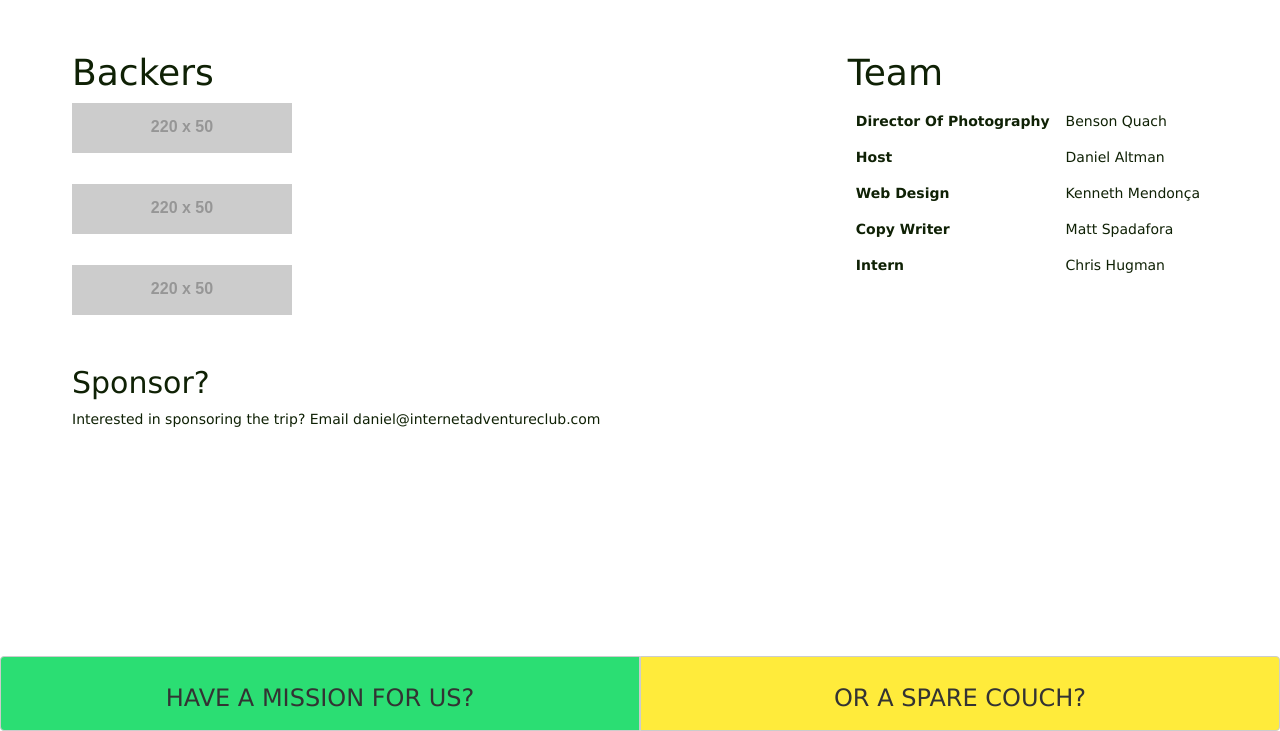
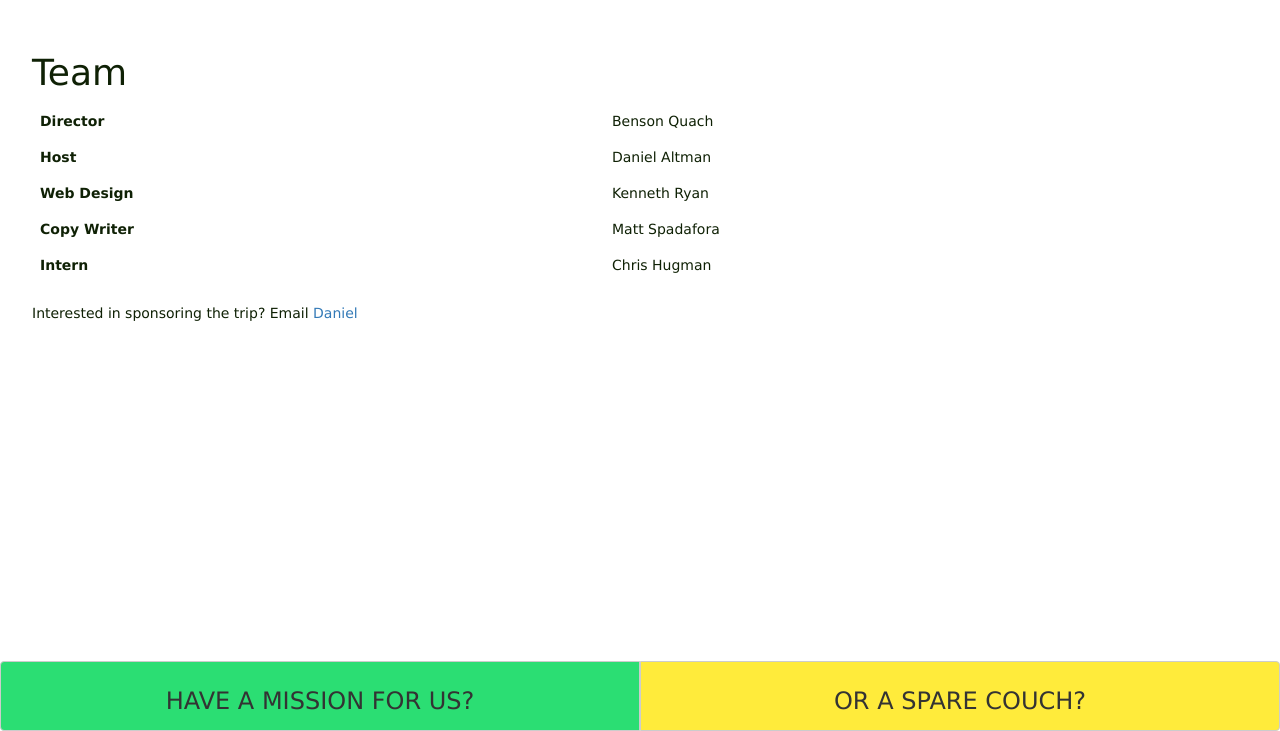
Before and after one commit to mendoncakr/InternetAdventureClub, a Django app: page /thanks/ in a window 1280 px wide. Shown: the part 69-800 px from the top of the page. Run offline with Django 3.2, Linux system fonts and the light colour scheme; grey boxes labelled with a size stand in for pictures from a placeholder-image service; some libraries are stand-ins or nearby versions.

Commit message:
feedback fixes'

```diff
--- a/static/css/main.css
+++ b/static/css/main.css
@@ -55,12 +55,13 @@ html, body {
   width: 80%;
 }
 
+
 .messages {
   list-style-type: none;
 }
 /* Mission Buttons */
 .btn-group-justified {
-  height: 75px;
+  height: 50px;
 }
 
 #social_media a:hover, #menu a:hover, #social_media a:active, #menu a:active {
@@ -80,6 +81,7 @@ html, body {
 }
 
 #new_mission {
+  font-size: 15em;
   background-color: #2BDE73;
 }
 
@@ -95,13 +97,13 @@ html, body {
 
 /* CartoDB Map */
 #cartodb {
-  width: 110%;
-  height: 110%;
+  width: 100%;
+  height: 120%;
 }
 
 #map {
   width: 100%;
-  height: 100%;
+  height: 120%;
 }
 
 /* Thank you */
@@ -118,12 +120,14 @@ html, body {
 }
 
 @media only screen and (max-width: 768px) {
-
   .navbar-default .navbar-collapse {
     padding: 10px;
     border-color: black;
   }
 }
+
+
+
 /* Media Queries */
 @media only screen and (max-width : 780px){
   #social_media {
@@ -146,12 +150,9 @@ html, body {
   #backers, #sponor_us {
     padding-left: 12%;
   }
-  #team > table {
-    /*padding-bottom: 15%;*/
-  }
 }
 
-@media only screen and (max-width : 586px){
+/*@media only screen and (max-width : 586px){
   #thanks {
     padding-bottom: 25%;
   }
@@ -159,11 +160,10 @@ html, body {
     padding-bottom: 15%;
   }
 }
+*/
 
-
-
-
-@media only screen and (max-width : 1100px){
+/*@media only screen and (max-width : 1100px){*/
+@media (min-width: @screen-lg-min) {
   #register_form, #couch_form {
     padding-bottom: 25%;
   }
--- a/static/javascript/main.js
+++ b/static/javascript/main.js
@@ -1,6 +1,6 @@
 $(document).ready(function(){
   $('#map').ready(function(e){
-    cartodb.createVis('map', 'https://mendoncakr.cartodb.com/api/v2/viz/6f745cd2-f2a5-11e4-a632-0e4fddd5de28/viz.json', {https: true});
+    cartodb.createVis('map', 'https://internetadventureclub.cartodb.com/api/v2/viz/617ba774-fd8c-11e4-9e57-0e4fddd5de28/viz.json', {https: true});
   });
 
   // Resizes Bottom Buttons
--- a/templates/travel/new_couch.html
+++ b/templates/travel/new_couch.html
@@ -18,7 +18,7 @@
                 <h4><b>Fine Print</b></h4>
                 <p>
                     Thanks for your interest in lending us a place to crash! We'll need space for two, but neither of us mind sleeping on floors. We'll also need a (nearbyish) place to park. We might text, call, or email you if we need more info.
-
+                    <br><br>
                     Your contact info is safe with us. We value your privacy way more than our own, and will never share it or use it for any dubious purpose.
                 </p>
             <input type="submit" class="btn btn-default pull-right" value="Share Your Couch!">
--- a/templates/travel/register.html
+++ b/templates/travel/register.html
@@ -14,7 +14,9 @@
                         </div>
                         <div class="col-lg-6">
                             <h4><b>Location</b></h4>
-                            {% bootstrap_form address_form layout='inline' %}
+                            <!-- {% bootstrap_form address_form layout='inline' %} -->
+                            {% bootstrap_field address_form.city layout='inline'%}
+                            {% bootstrap_field address_form.state layout='inline'%}
                         </div>
                     </div>
                     <div class="row" id="fine_print">
--- a/templates/travel/thanks.html
+++ b/templates/travel/thanks.html
@@ -2,23 +2,13 @@
 {% load bootstrap3 %}
 
 {% block mission %}
-    <div class='container' id="thanks">
-
-      <!-- Row 1 -->
-      <div class='row'>
-        <div class=".col-lg-6 pull-left" id="backers">
-          <h1>Backers</h1>
-          <a href="#" id="backer"><img src="http://placehold.it/220x50&text=Logo" alt="LOGO"></a><br><br>
-          <a href="#" id="backer"><img src="http://placehold.it/220x50&text=Logo" alt="LOGO"></a><br><br>
-          <a href="#" id="backer"><img src="http://placehold.it/220x50&text=Logo" alt="LOGO"></a><br><br>
-        </div>
-
-        <div class=".col-lg-6 pull-right" >
+<div class='container-fluid' id="thanks">
+  <div class="row-fluid">
     <h1>Team</h1>
-          <table class="table borderless pull-right" id="team">
+    <table class="table borderless" id="team">
       <tbody>
         <tr>
-                <td><b>Director Of Photography</b></td>
+          <td><b>Director</b></td>
           <td>Benson Quach</td>
         </tr>
         <tr>
@@ -27,7 +17,7 @@
         </tr>
         <tr>
           <td><b>Web Design</b></td>
-                <td>Kenneth Mendonça</td>
+          <td>Kenneth Ryan</td>
         </tr>
         <tr>
           <td><b>Copy Writer</b></td>
@@ -40,17 +30,15 @@
       </tbody>
     </table>
   </div>
-      </div>
-
-      <!-- Row 2 -->
-      <div class="row">
-        <div class=".col-lg-12" id="sponor_us">
-          <h2>Sponsor?</h2>
-          <p>Interested in sponsoring the trip? Email daniel@internetadventureclub.com</p>
+    <div class="row-fluid">
+      <span>Interested in sponsoring the trip? Email <a href="mailto:daniel@internetadventureclub.com?Subject=Interested%20In%20Sponsoring!" target="_top"> Daniel</a> </span>
   </div>
 </div>
+{% endblock mission %}
 
-    </div>
-
-
-{% endblock mission %}
+<!--         <div class=".col-lg-6 pull-left" id="backers">
+          <h1>Backers</h1>
+          <a href="#" id="backer"><img src="http://placehold.it/220x50&text=Logo" alt="LOGO"></a><br><br>
+          <a href="#" id="backer"><img src="http://placehold.it/220x50&text=Logo" alt="LOGO"></a><br><br>
+          <a href="#" id="backer"><img src="http://placehold.it/220x50&text=Logo" alt="LOGO"></a><br><br>
+        </div> -->
--- a/travel/models.py
+++ b/travel/models.py
@@ -25,7 +25,7 @@ class Mission(models.Model):
     return self.address.city.title() + ", " + self.address.state.upper()
 
   def geolocate(self):
-    url = 'http://maps.googleapis.com/maps/api/geocode/json?address={}&sensor=false'.format(self.address.full())
+    url = 'http://maps.googleapis.com/maps/api/geocode/json?address={}&sensor=false'.format(self.city_state())
     response = requests.get(url)
     if response.status_code == 200:
        lat = float(response.json()['results'][0]['geometry']['location']['lat'])
@@ -40,7 +40,7 @@ class Address(models.Model):
   state = USStateField(choices=STATE_CHOICES)
 
   def __str__(self):
-    return self.street + ", " +self.city + ", " + self.state
+    return self.street + ", " + self.city + ", " + self.state
 
   def full(self):
     return self.street + ", " +self.city + ", " + self.state
--- a/travel/views.py
+++ b/travel/views.py
@@ -30,10 +30,11 @@ def csv(request):
 def add_mission(request):
   if request.method == 'POST':
     mission_form, contact_form, address_form = MissionForm(request.POST), ContactForm(request.POST), AddressForm(request.POST)
-    if mission_form.is_valid() and contact_form.is_valid() and address_form.is_valid():
+    print(request)
+    if mission_form.is_valid() and address_form.is_valid():
       mission = Mission(description=request.POST['description'], anything_else=request.POST['anything_else'])
       contact = Contact.objects.get_or_create(phone=request.POST['phone'])
-      address = Address.objects.get_or_create(street=request.POST['street'])
+      address = Address.objects.get_or_create(city=request.POST['city'], state=request.POST['state'])
 
       #If contact found
       if contact[1] == False:
@@ -65,6 +66,7 @@ def add_mission(request):
     else:
       print(mission_form.errors)
       print(contact_form.errors)
+      print(address_form.errors)
       return HttpResponse('Form Errors!!')
   else:
     mission_form, contact_form,address_form = MissionForm(), ContactForm(), AddressForm()
```
Also changed, not shown: travel/forms.py (+4 -6 lines). Lines whose indentation alone changed are shown as unchanged.
